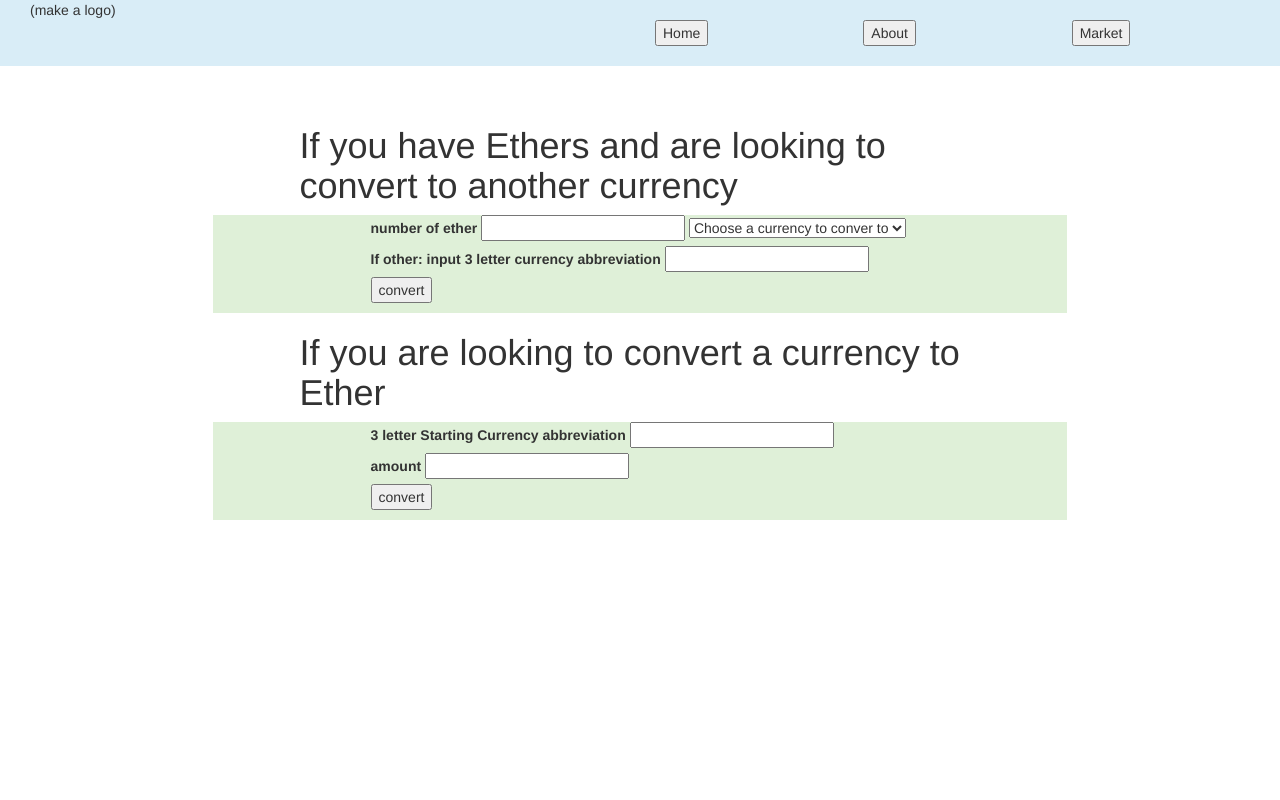
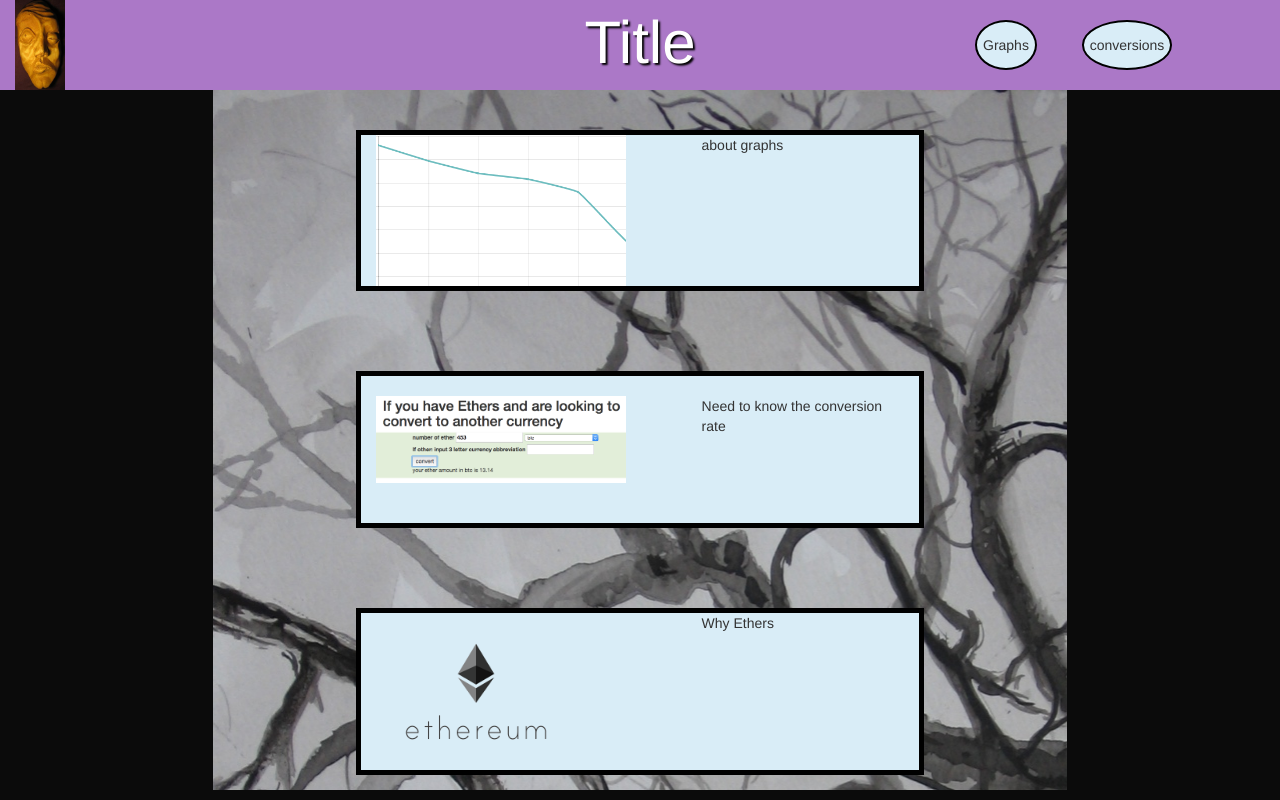
Before and after one commit to Jayme-T/Ether_Exchange, a website: page index.html in a window 1280 px wide. Drawn offline with nearby package versions, Linux system fonts and the light colour scheme.

Commit message:
finally the site is looking nicer. I still want to add styles to the less then main pages and add event listener to the boxes on the first page

```diff
--- a/index.html
+++ b/index.html
@@ -3,7 +3,11 @@
 
 <head>
     <link rel="stylesheet" href="reset.css" media="screen" title="no title" charset="utf-8">
+
     <title>coin base conversion </title>
+    <title>
+        Title page?
+    </title>
     <link rel="stylesheet" href="styles.css" media="screen" title="no title" charset="utf-8">
     <!-- Latest compiled and minified CSS -->
     <link rel="stylesheet" href="https://maxcdn.bootstrapcdn.com/bootstrap/3.3.6/css/bootstrap.min.css">
@@ -15,89 +19,65 @@
     <script src="https://maxcdn.bootstrapcdn.com/bootstrap/3.3.6/js/bootstrap.min.js"></script>
 </head>
 
-<body>
+<body class="all">
     <div class="container-fluid">
-        <div class="row bg-info">
+        <div class="row">
             <div class="col-md-12">
-                <div class="col-md-2">(make a logo) </div>
-                <div class="col-md-4"> </div>
-                <div class="col-md-2">
+                <div class="row head">
+                    <div class="col-md-3">
+                        <img src="face.jpg" width="50px;">
+                    </div>
+                    <div class="col-md-6 title"> Title </div>
+                    <div class="col-md-1">
                         <br>
-                    <button> Home </button>
+                        <button onclick="window.location.href='graphhtml.html'"> Graphs </button>
+                    </div>
+                    <div class="col-md-1">
                         <br>
+                        <button onclick="window.location.href='converter.html'">conversions </button>
                     </div>
-                <div class="col-md-2">
+                </div>
+            </div>
+        </div>
+
+    <div class="row">
+        <div class="col-md-2"> </div>
+        <div class="col-md-8 main">
+          <div class="row">
             <br>
-                    <button> About </button>
             <br>
-                    <br> </div>
-                <div class="col-md-2">
-                    <br>
-                    <button> Market </button>
-                    <br> </div>
-            </div>
+            <div class="col-md-2"> </div>
+            <div class="col-md-8">
+              <div class="row bg-info border">
+                <div class="col-md-7"> <img class="pic" src="smaller.png" width="250px;"> </div>
+                <div class="col-md-5"> about graphs </div>
               </div>
               <br>
               <br>
-        <div class="row">
-            <div class="col-md-2"> </div>
-            <div class="col-md-8">
-                <div class="row">
-                    <div class="col-md-1"> </div>
-                    <div class="col-md-10">
-                        <h1> If you have Ethers and are looking to convert to another currency </h1>
+              <br>
+              <br>
+              <div class="row bg-info border">
+                <br>
+                <div class="col-md-7"> <img class="pic" src="converter.png" width="250px"> <br> <br> <br> </div>
+
+                <div class="col-md-5"> Need to know the conversion rate </div>
               </div>
-                </div>
-                <div class="row bg-success" id="first">
-                    <div class="col-md-2"> </div>
-                    <div class="col-md-10">
-                        <form name="conversion">
-                            <label> number of ether
-                                <input type="text" id="searchinput">
-                            </label>
-                            <select>
-                                <option selected disabled> Choose a currency to conver to </option>
-                                <option> btc </option>
-                                <option> usd </option>
-                                <option> other </option>
-                            </select>
                 <br>
-                            <label> If other: input 3 letter currency abbreviation
-                                <input type="text" id="othercurrency">
-                            </label>
-                        </form>
-                        <button id="initial"> convert </button>
-                        <p id="result1"> </p>
-                    </div>
-                </div>
-                <div class="row">
-                    <div class="col-md-1"> </div>
-                    <div class="col-md-10">
-                        <h1> If you are looking to convert a currency to Ether </h1>
-                    </div>
-                </div>
-                <div class="row bg-success">
-                    <div class="col-md-2"> </div>
-                    <div class="col-md-10">
-                        <form name="conversion_other">
-
-                            <label> 3 letter Starting Currency abbreviation
-                                <input type="text" id="currency">
-                            </label>
-                            <label> amount
-                                <input type="text" id="startingamount">
-                            </label>
+                <br>
+                <br>
                 <br>
 
-                        </form>
-                        <button id="second"> convert </button>
-                        <p id="result2"> </p>
+                <div class="row bg-info border">
+                  <div class="col-md-7"> <img class="pic" src="ETHEREUM.png" width="200px;"> </div>
+                  <div class="col-md-5"> Why Ethers</div>
+                </div>
+
+
               </div>
           </div>
         </div>
     </div>
     </div>
-    <script type="text/javascript" src="script.js"></script>
 
 
 </body>
--- a/marketgraphs.js
+++ b/marketgraphs.js
@@ -122,7 +122,7 @@ function makechart() {
 
 function start2() {
   grapharray2= [];
-  labelarray2= [];
+  labelarray = [];
     ajax('GET', 'https://etherchain.org/api/statistics/price', othergraph);
 
 }
@@ -187,6 +187,7 @@ function makeMonthChart() {
             pointHitRadius: 10,
             data: grapharray2,
 
+
         }]
     };
 
--- a/styles.css
+++ b/styles.css
@@ -0,0 +1,31 @@
+.all{
+  background-color:rgb(11, 11, 11);
+}
+
+.main{
+  background-image:url('tree.jpg');
+  height:700px;
+}
+
+.head{
+  background-color:rgb(171, 120, 199);
+}
+
+button{
+  border-radius: 50%;
+  border: solid black 2px;
+  height:50px;
+  background-color:rgb(217,237,247);
+}
+.pic{
+  border: black 5px;
+}
+.border{
+  border:black 5px solid;
+}
+.title{
+  color:white;
+  font-size:60px;
+  text-align:center;
+  text-shadow: 2px 2px 2px #000;
+}
```
Also changed, not shown: converter.html (added, +105 -0 lines), ETHEREUM.png (added), converter.png (added), face.jpg (added), smaller.png (added), tree.jpg (added). Lines whose indentation alone changed are shown as unchanged.
